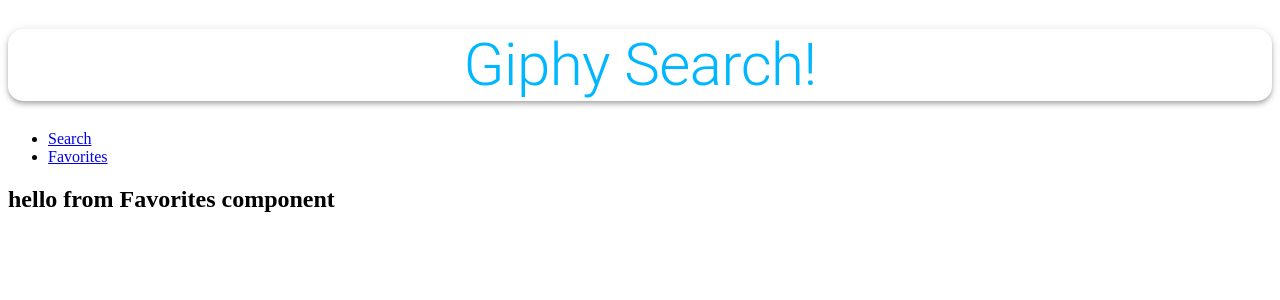
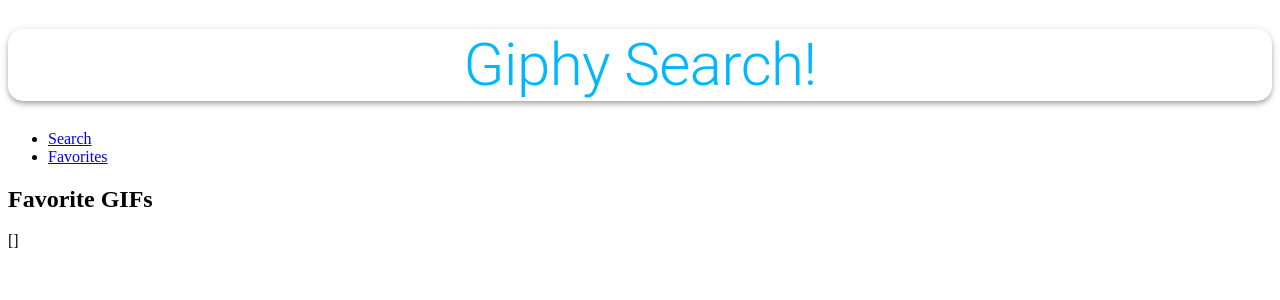
Before and after one commit to jordanNewberry21/group-giphy-saga-project, a React (Create React App) app: page /#/favorites in a window 1280 px wide. Shown: the top 300 px of the page. Built offline with nearby package versions, Linux system fonts and the light colour scheme.

Commit message:
favorites view

```diff
--- a/src/components/Favorites/Favorites.js
+++ b/src/components/Favorites/Favorites.js
@@ -5,10 +5,21 @@
   render() {
     return (
       <div>
-        <h2>hello from Favorites component</h2>
+        <h2>Favorite GIFs</h2>
+        <p>{JSON.stringify(this.props.reduxState.favorites)}</p>
+        <div>
+            {this.props.reduxState.favorites.map(img =>
+                <div>
+                    <img key={img.id} src={img.images.original.url} alt="favorite gif"/>
+                </div>)}
+        </div>
       </div>
     ); // end return
   } // end render
 } // end class
 
-export default connect()(Favorites);
+const mapReduxStateToProps = (reduxState) => ({
+    reduxState
+  });
+
+export default connect(mapReduxStateToProps)(Favorites);
--- a/src/components/SearchItem/SearchItem.js
+++ b/src/components/SearchItem/SearchItem.js
@@ -9,7 +9,7 @@
                 <ul>
                     {this.props.reduxState.searchString.map(img =>
                         <li>
-                            <img key={img.id} src={img.images.original.url}/>
+                            <img key={img.id} src={img.images.original.url} alt="favorite gif"/>
                             <button onClick={() => this.props.dispatch({type: 'SET_FAVORITE', payload: img.images.original.url})}>Favorite</button>
                         </li>
                     )}
```
